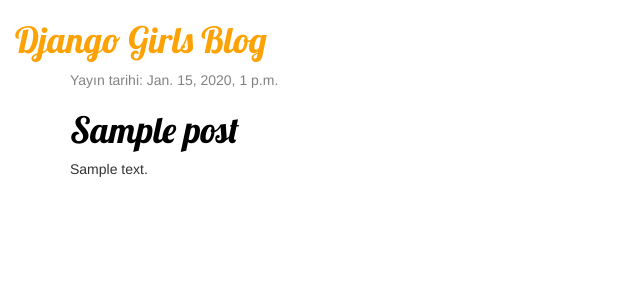
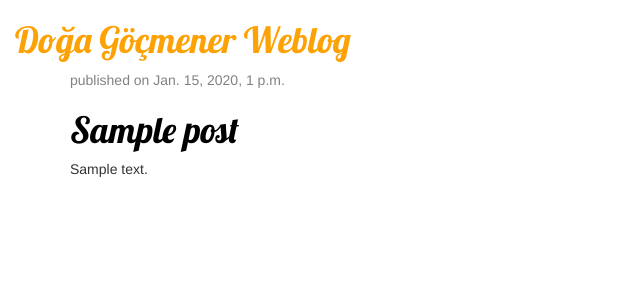
Before and after one commit to dogagcmnr/DjangoBlog, a Django app: page / in a window 1280 px wide. Shown: the top 300 px of the page, without its empty margins (0-640 px from the left). Run offline with Django 3.2, Linux system fonts and the light colour scheme; tables that the repository leaves empty hold one stand-in row (values such as "Sample post"); some libraries are stand-ins or nearby versions.

Commit message:
Minor fixes.

```diff
--- a/blog/templates/blog/post_list.html
+++ b/blog/templates/blog/post_list.html
@@ -1,7 +1,7 @@
 {% load static %}
 <html>
     <head>
-        <title>Doğa Göçmener Official Weblog</title>
+        <title>Doğa Göçmener Weblog</title>
         <link rel="stylesheet" href="//maxcdn.bootstrapcdn.com/bootstrap/3.2.0/css/bootstrap.min.css">
         <link rel="stylesheet" href="//maxcdn.bootstrapcdn.com/bootstrap/3.2.0/css/bootstrap-theme.min.css">
         <link rel="stylesheet" href="{% static 'css/blog.css' %}">
@@ -10,7 +10,7 @@
 
     <body>
         <div>
-            <h1><a href="/">Django Girls Blog</a></h1>
+            <h1><a href="/">Doğa Göçmener Weblog</a></h1>
         </div>
         <div class="content container">
             <div class="row">
@@ -18,7 +18,7 @@
                     {% for post in posts %}
                         <div class="post">
                             <div class="date">
-                                <p>Yayın tarihi: {{ post.published_date }}</p>
+                                <p>published on {{ post.published_date }}</p>
                             </div>
                             <h1><a href="">{{ post.title }}</a></h1>
                             <p>{{ post.text|linebreaksbr }}</p>
```
